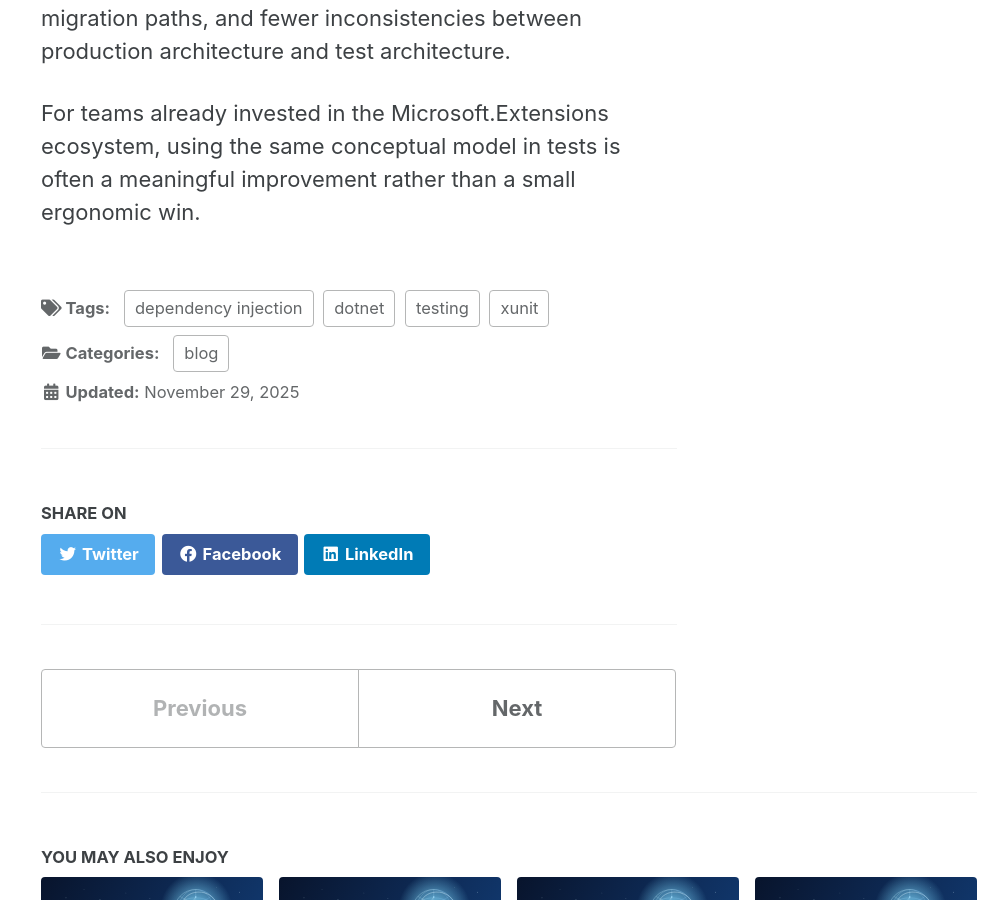
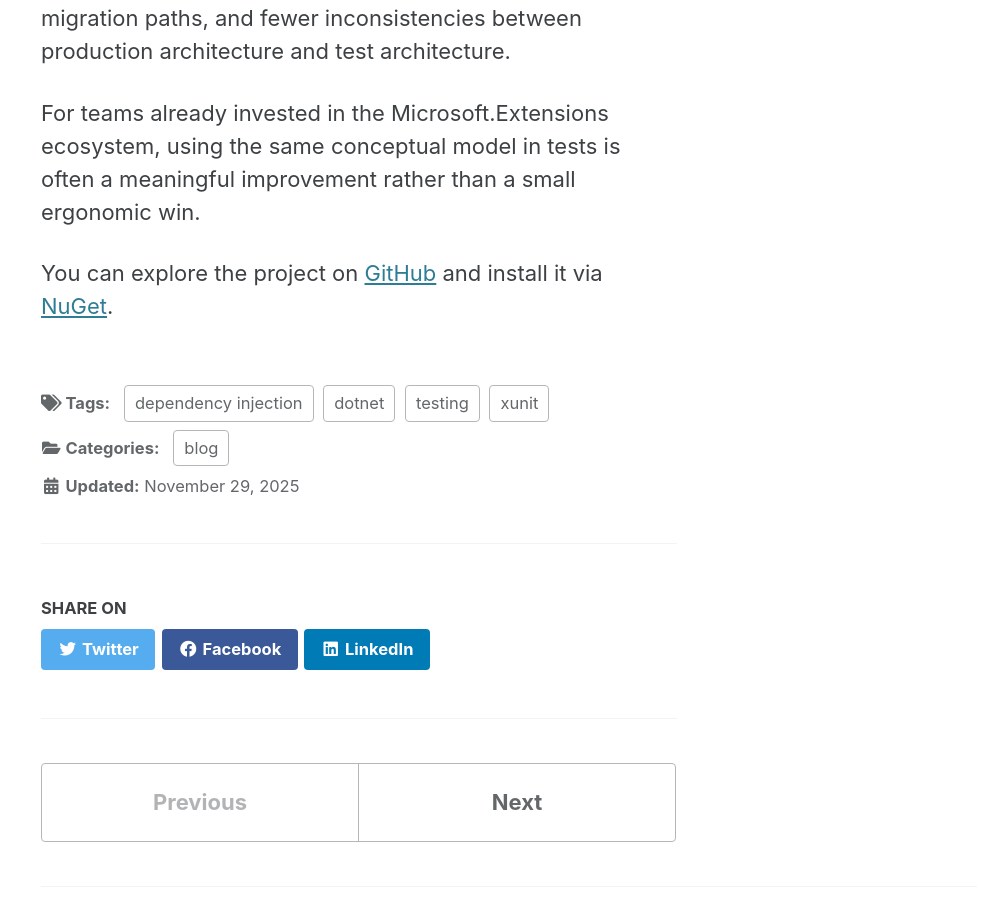
Before and after one commit to Umplify/umplify, a Jekyll site: the page built from _posts/2025-11-29-why-xunit-dependency-injection-leads-to-cleaner-dotnet-test-architecture.md, in a window 1280 px wide and 900 px high, scrolled down 1645 px. Shown: the whole window, without its empty margins (281-1280 px from the left). Built offline with Jekyll 4.4.1, drawn with Linux system fonts in a browser that asks for light colours; cached includes are drawn as plain includes.

Commit message:
Add GitHub and NuGet links toAdd GitHub and NuGet links to Xunit DI article the article
Added links to the project on GitHub and NuGet for easier access.

```diff
--- a/_posts/2025-11-29-why-xunit-dependency-injection-leads-to-cleaner-dotnet-test-architecture.md
+++ b/_posts/2025-11-29-why-xunit-dependency-injection-leads-to-cleaner-dotnet-test-architecture.md
@@ -19,3 +19,6 @@ The library is especially useful because it supports more than one adoption styl
 That matters in real codebases. Test design improves when the container can manage dependencies predictably, when setup logic is centralized, and when integration-style tests feel less artificial. The result is usually cleaner tests, easier migration paths, and fewer inconsistencies between production architecture and test architecture.
 
 For teams already invested in the Microsoft.Extensions ecosystem, using the same conceptual model in tests is often a meaningful improvement rather than a small ergonomic win.
+
+
+You can explore the project on [GitHub](https://github.com/Umplify/xunit-dependency-injection) and install it via [NuGet](https://www.nuget.org/packages/Xunit.Microsoft.DependencyInjection/).
```
